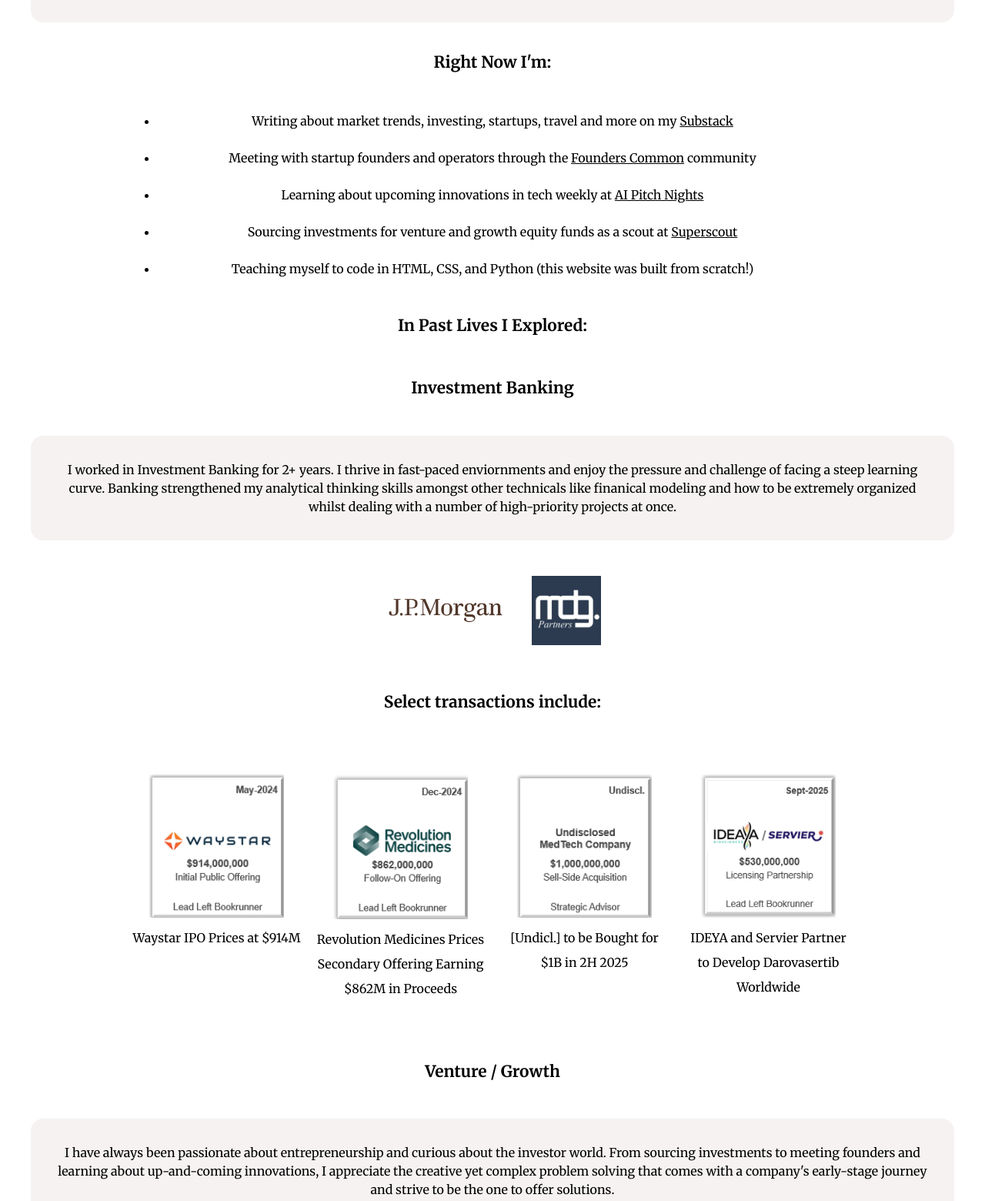
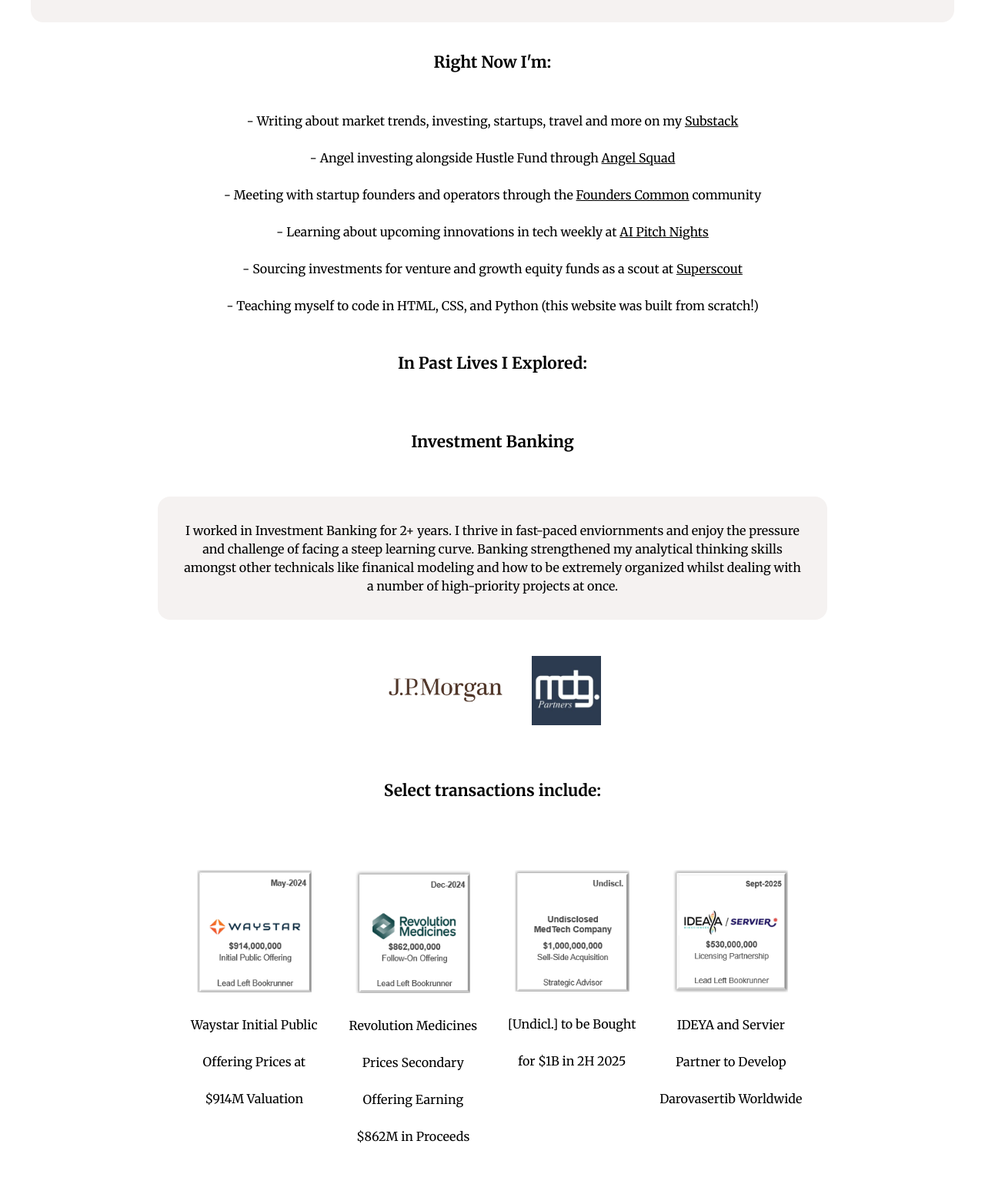
Before and after one commit to natashakanitkar/natashakanitkar, a plain HTML site: page Natasha.Kanitkar/index.html in a window 1280 px wide. Shown: the part 483-2043 px from the top of the page at 77% size. Drawn offline with Linux system fonts and the light colour scheme.

Commit message:
Revise personal details and activities in index.html
Updated content in the index.html file, including changes to current activities and past experiences.

```diff
--- a/Natasha.Kanitkar/index.html
+++ b/Natasha.Kanitkar/index.html
@@ -22,22 +22,24 @@
  </div></section>
     <h2>Right Now I'm:</h2>
     <ul>
-      <li>
-     Writing about market trends, investing, startups, travel and more on my <a href="https://natasha518037.substack.com/" target="_blank" rel="noopener noreferrer"class="hyperlink">Substack</a>
-      </li>
-      <li>
-     Meeting with startup founders and operators through the <a href="https://founderscommon.com/" target="_blank" rel="noopener noreferrer"class="hyperlink">Founders Common</a> community
-      </li>
-      <li>
-     Learning about upcoming innovations in tech weekly at <a href="https://luma.com/the-agentic?k=c" target="_blank" rel="noopener noreferrer"class="hyperlink">AI Pitch Nights</a>
-      </li>
-      <li>
-     Sourcing investments for venture and growth equity funds as a scout at <a href="https://superscout.co/scouts" target="_blank" rel="noopener noreferrer"class="hyperlink">Superscout</a>
-      </li>
-      <li>
-     Teaching myself to code in HTML, CSS, and Python (this website was built from scratch!)
-      </li>
-    </ul>
+      <p>
+     - Writing about market trends, investing, startups, travel and more on my <a href="https://natasha518037.substack.com/" target="_blank" rel="noopener noreferrer"class="hyperlink">Substack</a>
+      </p>
+      <p>
+     - Angel investing alongside Hustle Fund through <a href="https://ref.angelsquad.co/natashakanitkar" target="_blank" rel="noopener noreferrer"class="hyperlink">Angel Squad</a>
+      </p>
+      <p>
+     - Meeting with startup founders and operators through the <a href="https://founderscommon.com/" target="_blank" rel="noopener noreferrer"class="hyperlink">Founders Common</a> community
+      </p>
+      <p>
+     - Learning about upcoming innovations in tech weekly at <a href="https://luma.com/the-agentic?k=c" target="_blank" rel="noopener noreferrer"class="hyperlink">AI Pitch Nights</a>
+      </p>
+      <p>
+     - Sourcing investments for venture and growth equity funds as a scout at <a href="https://superscout.co/scouts" target="_blank" rel="noopener noreferrer"class="hyperlink">Superscout</a>
+      </p>
+      <p>
+     - Teaching myself to code in HTML, CSS, and Python (this website was built from scratch!)
+      </p>
     <h2>In Past Lives I Explored: </h2>
     <h3>Investment Banking</h3>
     <section class="IB-Blurb">
@@ -54,12 +56,12 @@
 
     <div class="t-row">
       <figure>
-       <a href="https://www.waystar.com/news/waystar-announces-pricing-of-initial-public-offering/" class="img-button" aria-label="Waystar details">
+       <a href="https://www.waystar.com/news/waystar-announces-pricing-of-initial-public-offering/" class="img-button" target="_blank" rel="noopener noreferrer" aria-label="Waystar details">
           <img src="Waystar.png" alt="Photo description"></a>
-          <figcaption><a href="https://www.waystar.com/news/waystar-announces-pricing-of-initial-public-offering/" target="_blank" rel="noopener noreferrer">Waystar IPO Prices at $914M</a></figcaption>
+          <figcaption><a href="https://www.waystar.com/news/waystar-announces-pricing-of-initial-public-offering/" target="_blank" rel="noopener noreferrer">Waystar Initial Public Offering Prices at $914M Valuation</a></figcaption>
       </figure>
       <figure>
-       <a href="https://ir.revmed.com/news-releases/news-release-details/revolution-medicines-announces-closing-upsized-public-offering-2" class="img-button" aria-label="Waystar details">
+       <a href="https://ir.revmed.com/news-releases/news-release-details/revolution-medicines-announces-closing-upsized-public-offering-2" class="img-button" target="_blank" rel="noopener noreferrer" aria-label="Waystar details">
           <img src="RevMed.png" alt="Photo description"></a>
           <figcaption><a href="https://ir.revmed.com/news-releases/news-release-details/revolution-medicines-announces-closing-upsized-public-offering-2" target="_blank" rel="noopener noreferrer">Revolution Medicines Prices Secondary Offering Earning $862M in Proceeds</a></figcaption>
       </figure>
@@ -69,7 +71,7 @@
           <figcaption><a href="#" target="_blank" rel="noopener noreferrer">[Undicl.] to be Bought for $1B in 2H 2025</a></figcaption>
       </figure>
       <figure>
-       <a href="https://ir.ideayabio.com/2025-09-02-Servier-and-IDEAYA-Biosciences-Partner-to-Bring-Darovasertib,-a-Promising-Uveal-Melanoma-Treatment,-to-Patients-Worldwide" class="img-button" aria-label="Waystar details">
+       <a href="https://ir.ideayabio.com/2025-09-02-Servier-and-IDEAYA-Biosciences-Partner-to-Bring-Darovasertib,-a-Promising-Uveal-Melanoma-Treatment,-to-Patients-Worldwide" class="img-button" target="_blank" rel="noopener noreferrer" aria-label="Waystar details">
           <img src="IDYA.png" alt="Photo description"></a>
           <figcaption><a href="https://ir.ideayabio.com/2025-09-02-Servier-and-IDEAYA-Biosciences-Partner-to-Bring-Darovasertib,-a-Promising-Uveal-Melanoma-Treatment,-to-Patients-Worldwide" target="_blank" rel="noopener noreferrer">IDEYA and Servier Partner to Develop Darovasertib Worldwide</a></figcaption>
       </figure>
@@ -87,9 +89,9 @@
         </figcaption>
       </figure>
       <figure>
-        <img height="220px" width="170px" src="IMG_6966.JPG" alt="Pic describe 2">
+        <img class="vc-crop-bottom" height="220px" width="170px" src="IMG_6966.JPG" alt="Pic describe 2">
         <figcaption>
-          Sponsored by Rutgers University Entrepreneurship Living and Learning community to attend 2020 Startup Grind Conference. Pitched ChargeBitz - a biodegradable, one-time use charger the size of a quarter to provide some extra juice!
+          Sponsored by Rutgers University Entrepreneurship LLC to attend 2020 Startup Grind Conference. Pitched ChargeBitz - a biodegradable, one-time use charger the size of a quarter to provide some extra juice!
         </figcaption>
       </figure>
       <figure>
```
